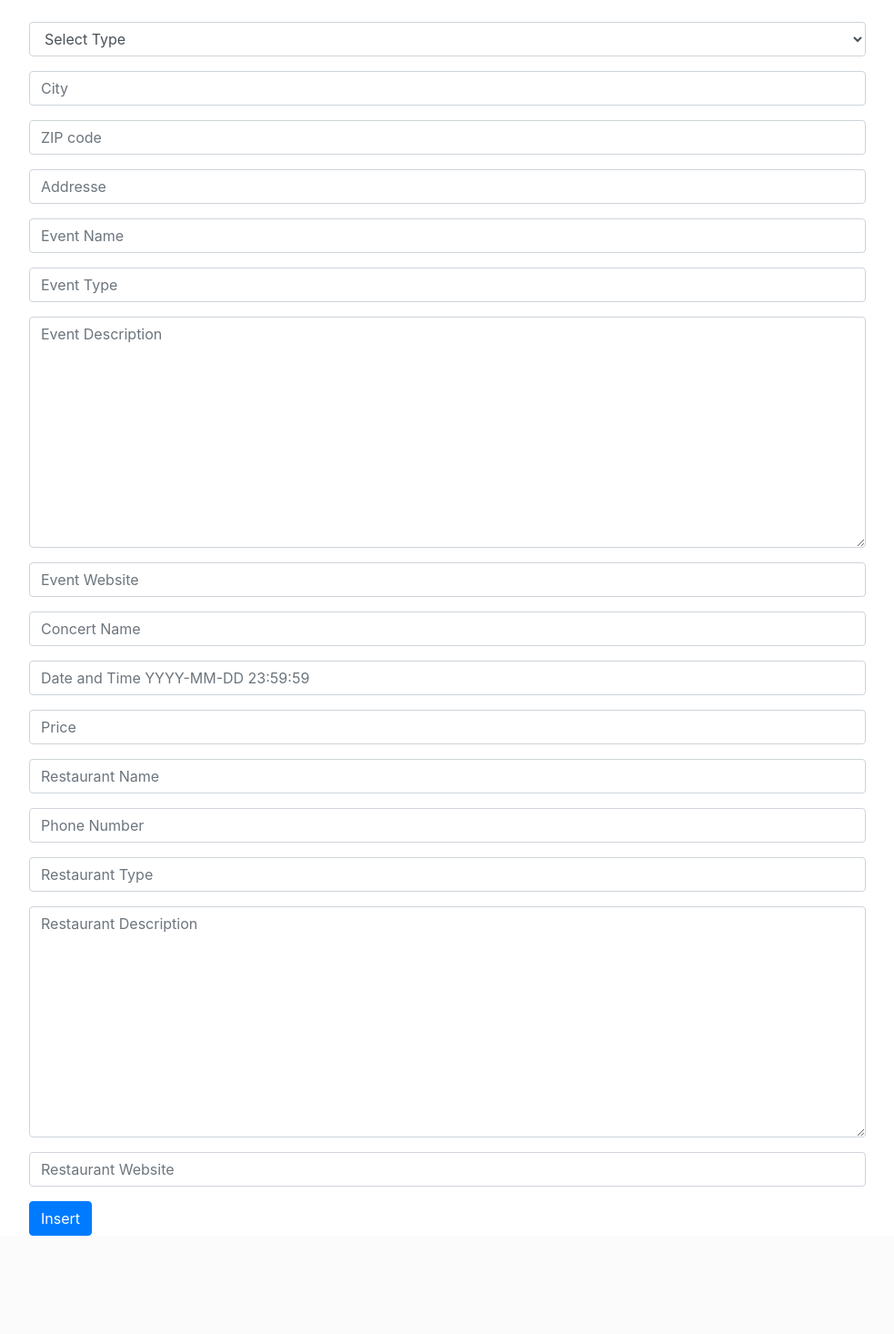
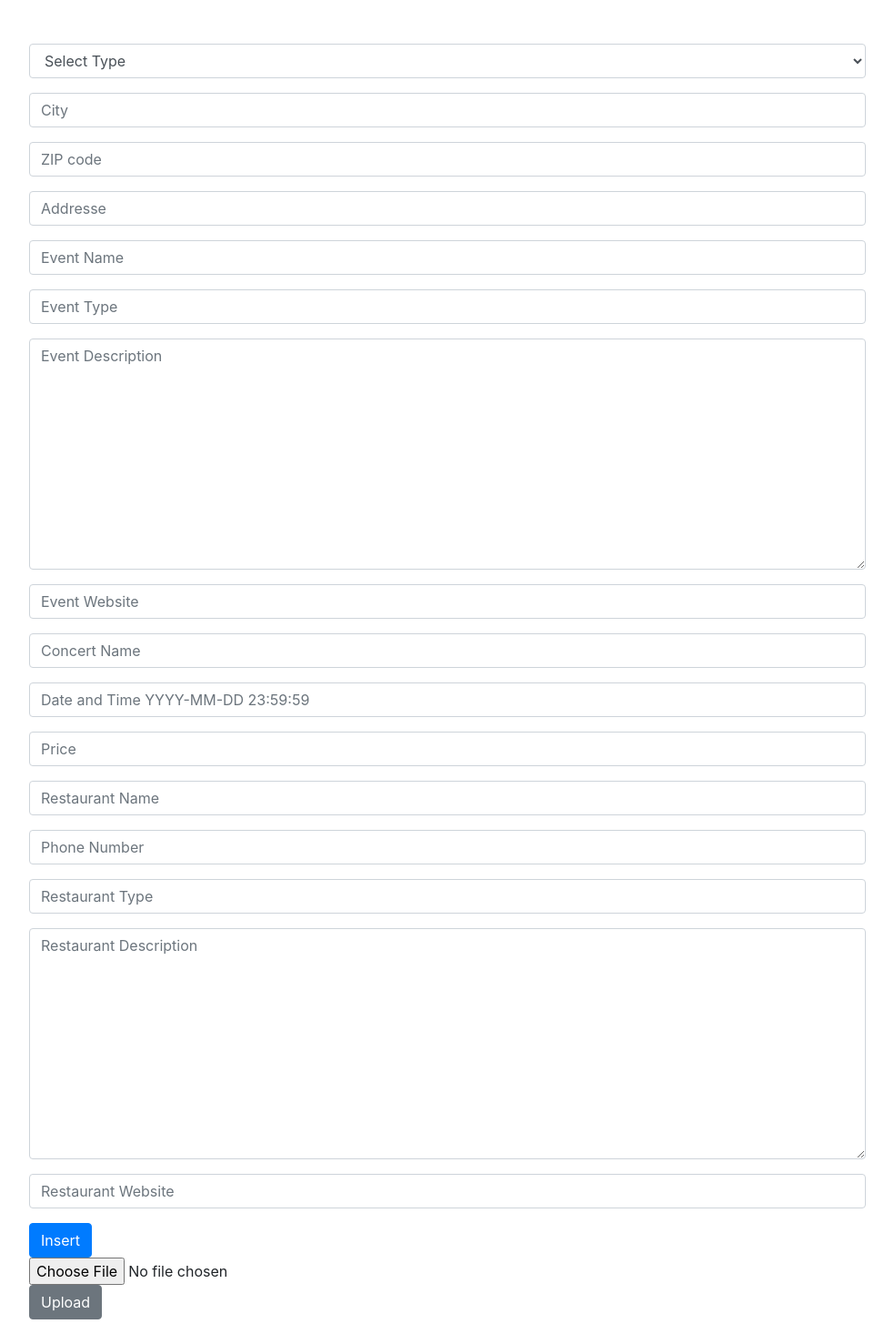
Before and after one commit to GyarmatiAdam/FSWD70-CodeReview11-AdamGyarmati, a PHP site: page /admin.php in a window 1280 px wide. Shown: the part 56-1522 px from the top of the page at 91% size, without its empty margins (148-1131 px from the left). Before the commit the page ends 1414 px from the top, so only its background shows below. Run offline with PHP 8.4, Linux system fonts and the light colour scheme; the visitor is signed in with stand-in values (Sample User, id 1); data comes from the database, SQL or seed files in the repository; some libraries are stand-ins or nearby versions.

Commit message:
img upload works

```diff
--- a/admin.php
+++ b/admin.php
@@ -1,6 +1,8 @@
 <?php
  ob_start();
  session_start();
+
+ require_once 'dbconnection.php';
 
 if(!isset($_SESSION["admin"]) && !isset($_SESSION["user"])){
   header("Location: index.php");
@@ -92,12 +94,51 @@
         <input type="text" class="form-control" name="rest_url" id="rest_url" placeholder="Restaurant Website">
       </div>
 <?php
-  if (isset($_SESSION['admin'])){}
+ // if (isset($_SESSION['admin'])){}
 ?>
     <div><button type="submit" value="add" id="add" name="add" class="btn btn-primary">Insert</button>
+    </form><br>
 
+    <?php
+      $msg = "";
 
-    </form><br>
+      if (isset($_POST['upload'])) {
+
+        $image = $_FILES['image']['name'];
+
+        $target = "images/".basename($image);
+
+        $sql = "INSERT INTO locations (images) VALUES ('$image')";
+        mysqli_query($connect, $sql);
+
+        if (move_uploaded_file($_FILES['image']['tmp_name'], $target)) {
+          $msg = "Image uploaded successfully";
+        }else{
+          $msg = "Failed to upload image";
+        }
+      }
+      $sql2 = "SELECT images FROM locations";
+      $result = mysqli_query($connect, $sql2);
+    ?>
+          <div id="content">
+        <?php
+          // while ($row = mysqli_fetch_array($result)) {
+          //   echo "<div id='img_div'>";
+          //   	echo "<img src='images/".$row['images']."' >";
+          //   echo "</div>";
+          // }
+        ?>
+          <form method="POST" action="admin.php" enctype="multipart/form-data">
+            <input type="hidden" name="size" value="1000000">
+            <div>
+              <input type="file" name="image">
+            </div>
+            <div>
+              <button class="btn btn-secondary" type="submit" name="upload">Upload</button>
+            </div>
+          </form>
+        </div>
+
         </div>
         <div class="col-sm-1">
 
```
Also changed, not shown: images/Adam_small_img.jpg (added).
